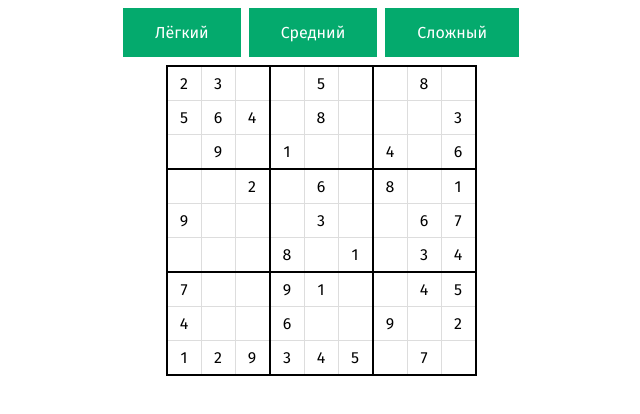
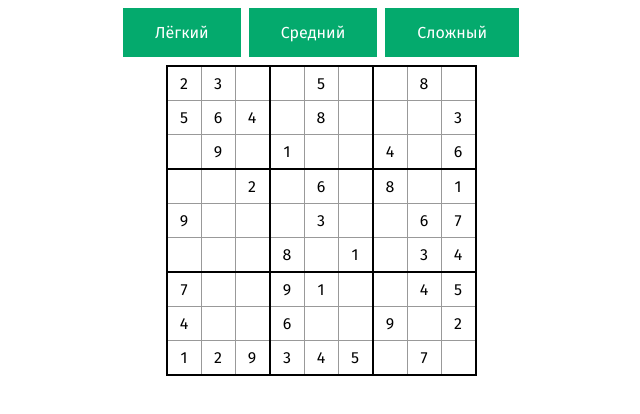
Before and after one commit to AlexCherkashov/sudoku, a Vue app: page / in a window 1280 px wide. Both pictures are taken after a click on the button "Лёгкий". Shown: the top 414 px of the page, without its empty margins (319-959 px from the left). Built offline with nearby package versions, Linux system fonts and the light colour scheme.

Commit message:
побавлена подсветка

```diff
--- a/src/App.vue
+++ b/src/App.vue
@@ -20,11 +20,14 @@
   <table>
     <tbody>
       <tr
-        v-for="(row, index) in tableRef"
-        :key="index">
+        v-for="(row, rowIndex) in tableRef"
+        :key="rowIndex"
+        :class="{ backlight: rowIndex === selectedCell.x }">
         <td
-          v-for="(cell, i) in row"
-          :key="i">
+          v-for="(cell, cellIndex) in row"
+          :key="cellIndex"
+          :class="{ backlight: cellIndex === selectedCell.y }"
+          @click="cellClick(rowIndex, cellIndex)">
           {{ cell }}
         </td>
       </tr>
@@ -41,6 +44,7 @@ import { getRandomFromArray } from './helpers/math-helper';
 import { hideCells } from './helpers/operations';
 
 const tableRef = ref([]);
+const selectedCell = ref({});
 
 function getInitializedTable() {
   const table = [];
@@ -62,6 +66,10 @@ function generateSudoku(hiddenCellsCount) {
   tableRef.value = hideCells(table, hiddenCellsCount);
 }
 
+function cellClick(x, y) {
+  selectedCell.value = {x, y};
+}
+
 </script>
 <style>
   #app {
@@ -69,6 +77,10 @@ function generateSudoku(hiddenCellsCount) {
     display: flex;
     flex-direction: column;
     align-items: center;
+  }
+
+  .backlight {
+    background-color: #04aa6d3b;
   }
 
   button {
@@ -89,10 +101,9 @@ function generateSudoku(hiddenCellsCount) {
 
   table {
     border-collapse: collapse;
-    font: Roboto;
   }
   td {
-    border: 1px solid #dddddd;
+    border: 1px solid #999999;
     padding: 4px;
     width: 25px;
     height: 25px;
```
